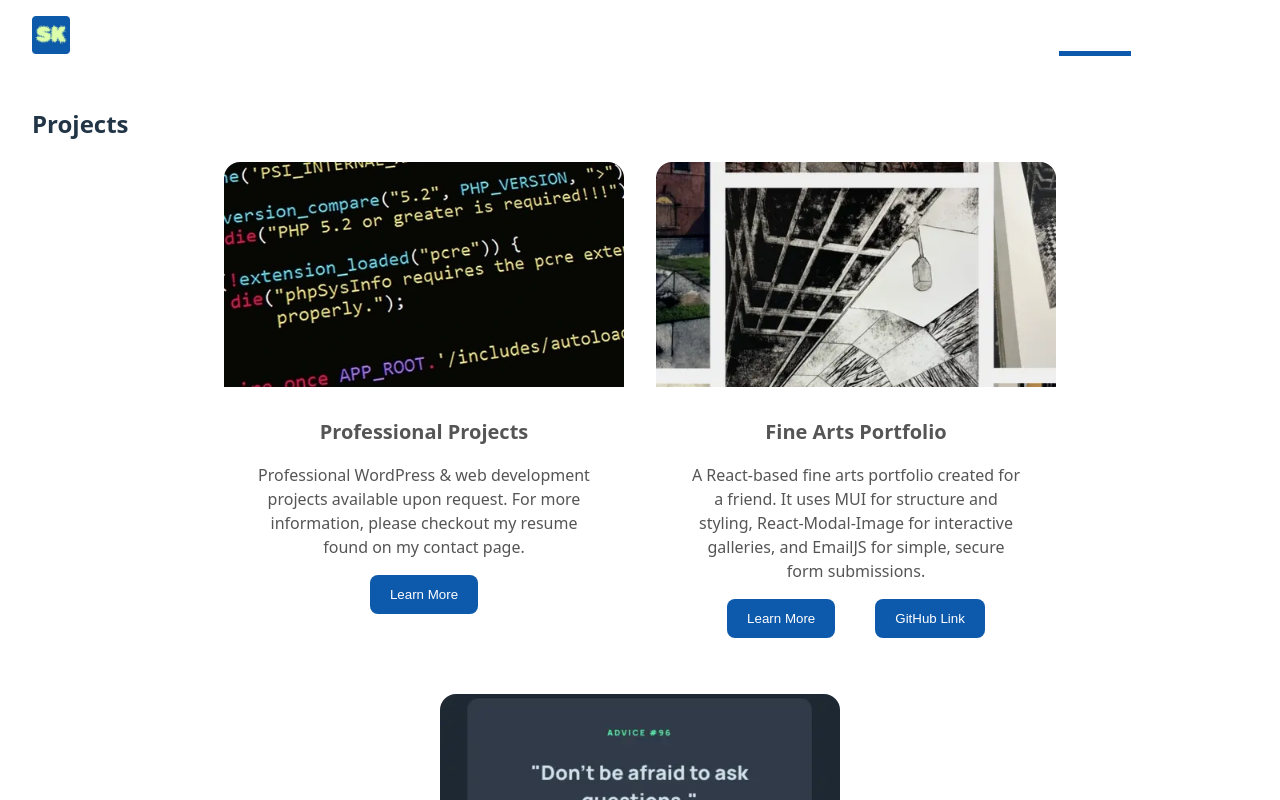
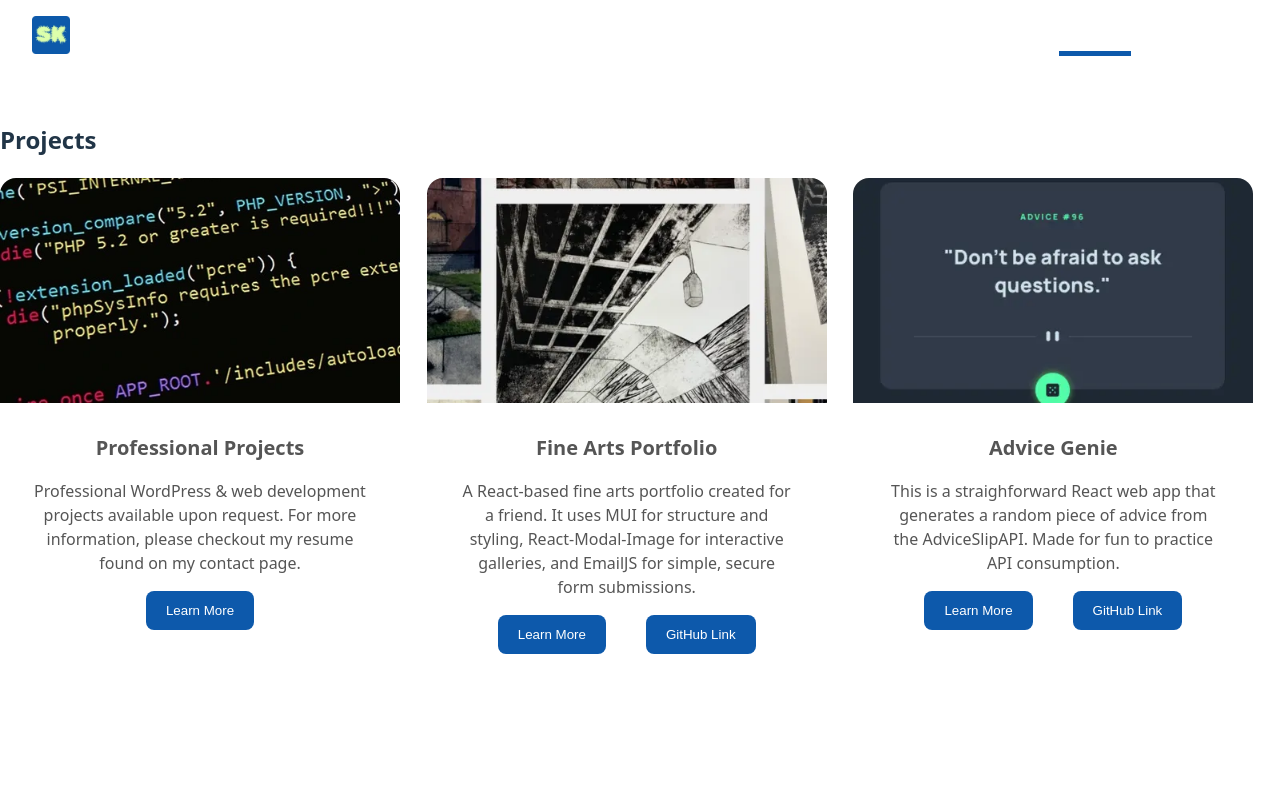
Before and after one commit to stephen-kern/vue-portfolio, a Vue app: page /projects in a window 1280 px wide. Shown: the top 800 px of the page. Built offline with nearby package versions, Linux system fonts and the light colour scheme.

Commit message:
project changes. switching branches.

```diff
--- a/src/views/Projects.vue
+++ b/src/views/Projects.vue
@@ -44,8 +44,8 @@ const projectsData: Project[] = [
 </script>
 
 <template>
-  <section class="grid-container">
-    <h2 class="section-title">Projects</h2>
+  <section class="grid-section">
+    <h2>Projects</h2>
     <div class="columns">
       <Card
         v-for="project in projectsData"
@@ -61,15 +61,14 @@ const projectsData: Project[] = [
 </template>
 
 <style scoped>
-.grid-container {
-  padding: 1rem 2rem;
+
+.grid-section{
+  padding: 2rem 0;
 }
 
 .columns {
-  display: flex;
-  justify-content: center;
-  gap: 2rem;
-  flex-wrap: wrap;
+  display: grid;
+  grid-template-columns: 1fr 1fr 1fr;
 }
 
 </style>
```
